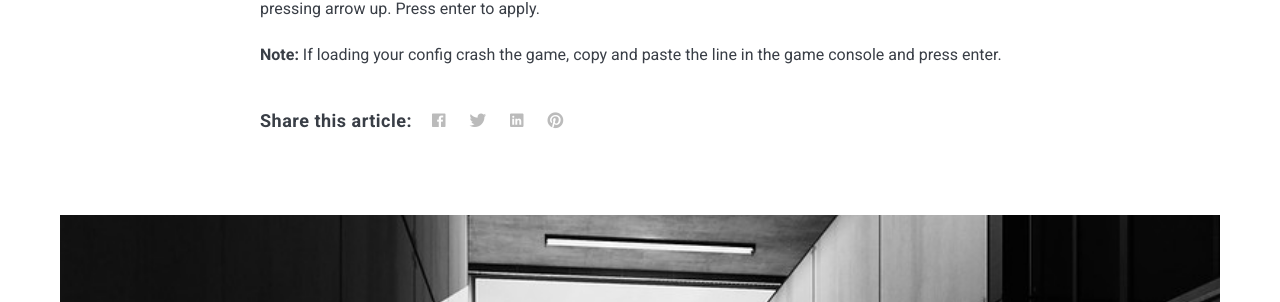
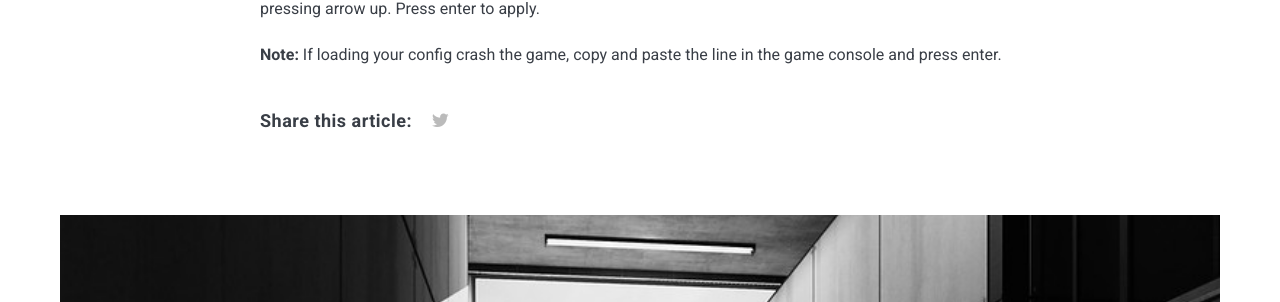
Before and after one commit to AnticOwl/anticowl.github.io, a Jekyll site: the page built from _posts/2024-07-21-Doom-Eternal.md, in a window 1280 px wide. Shown: the part 2465-2767 px from the top of the page. Built offline with Jekyll 4.4.1, drawn with Linux system fonts in a browser that asks for light colours; nearby versions of some CDN libraries.

Commit message:
Update post.html

```diff
--- a/_layouts/post.html
+++ b/_layouts/post.html
@@ -54,26 +54,9 @@ layout: default
         <span class="share__title">Share this article:</span>
         <ul class="share__list list-reset">
           <li class="share__item">
-            <a class="share__facebook" href="https://www.facebook.com/sharer/sharer.php?u={{ site.url }}{{ site.baseurl }}{{ page.url }}"
-              onclick="window.open(this.href, 'pop-up', 'left=20,top=20,width=500,height=500,toolbar=1,resizable=0'); return false;"
-              title="Share on Facebook" rel="nofollow"><i class="ion ion-logo-facebook"></i></a>
-          </li>
-
-          <li class="share__item">
             <a class="share__twitter" href="https://twitter.com/intent/tweet?text={{ page.title | uri_escape }}&url={{ site.url }}{{ site.baseurl }}{{ page.url }}"
               onclick="window.open(this.href, 'pop-up', 'left=20,top=20,width=500,height=500,toolbar=1,resizable=0'); return false;"
               title="Share on Twitter" rel="nofollow"><i class="ion ion-logo-twitter"></i></a>
-          </li>
-
-          <li class="share__item">
-            <a class="share__linkedin" href="https://www.linkedin.com/shareArticle?mini=true&url={{ site.url }}{{ site.baseurl }}{{ page.url }}&title={{ page.title | uri_escape }}&summary={{ page.description | uri_escape }}&source={{ site.title | uri_escape }}"
-              onclick="window.open(this.href, 'pop-up', 'left=20,top=20,width=500,height=500,toolbar=1,resizable=0'); return false;" title="Share on LinkedIn" rel="nofollow"><i class="ion ion-logo-linkedin"></i></a>
-          </li>
-
-          <li class="share__item">
-            <a class="share__pinterest" href="http://pinterest.com/pin/create/button/?url={{ site.url }}{{ page.url }}&amp;media={{ site.url }}{{ site.baseurl }}/images/{{ page.image }}&amp;description={{ page.title | uri_escape }}"
-              onclick="window.open(this.href, 'pop-up', 'left=20,top=20,width=900,height=500,toolbar=1,resizable=0'); return false;" title="Share on Pinterest"
-              rel="nofollow"><i class="ion ion-logo-pinterest"></i></a>
           </li>
         </ul>
       </div>
```
